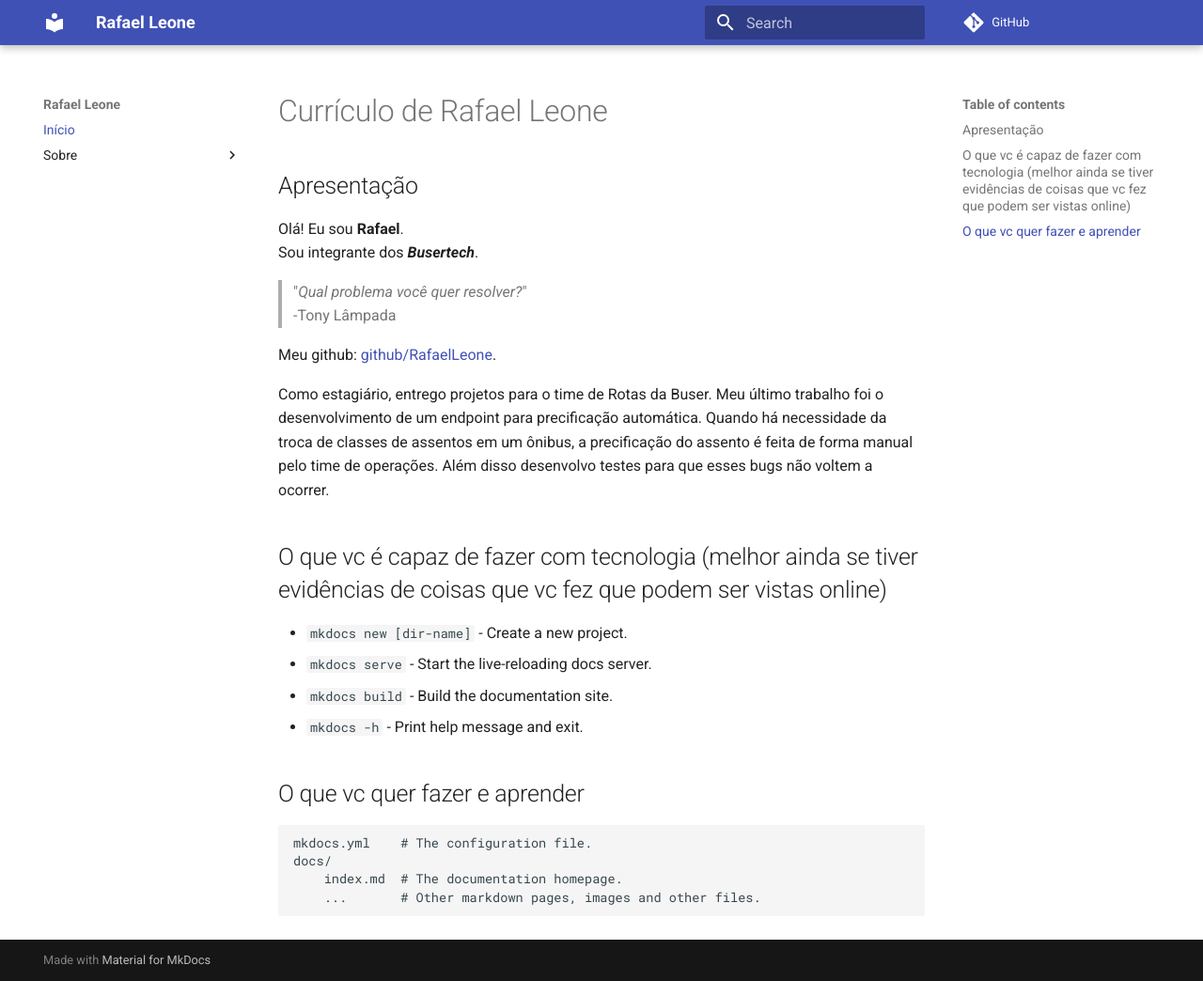
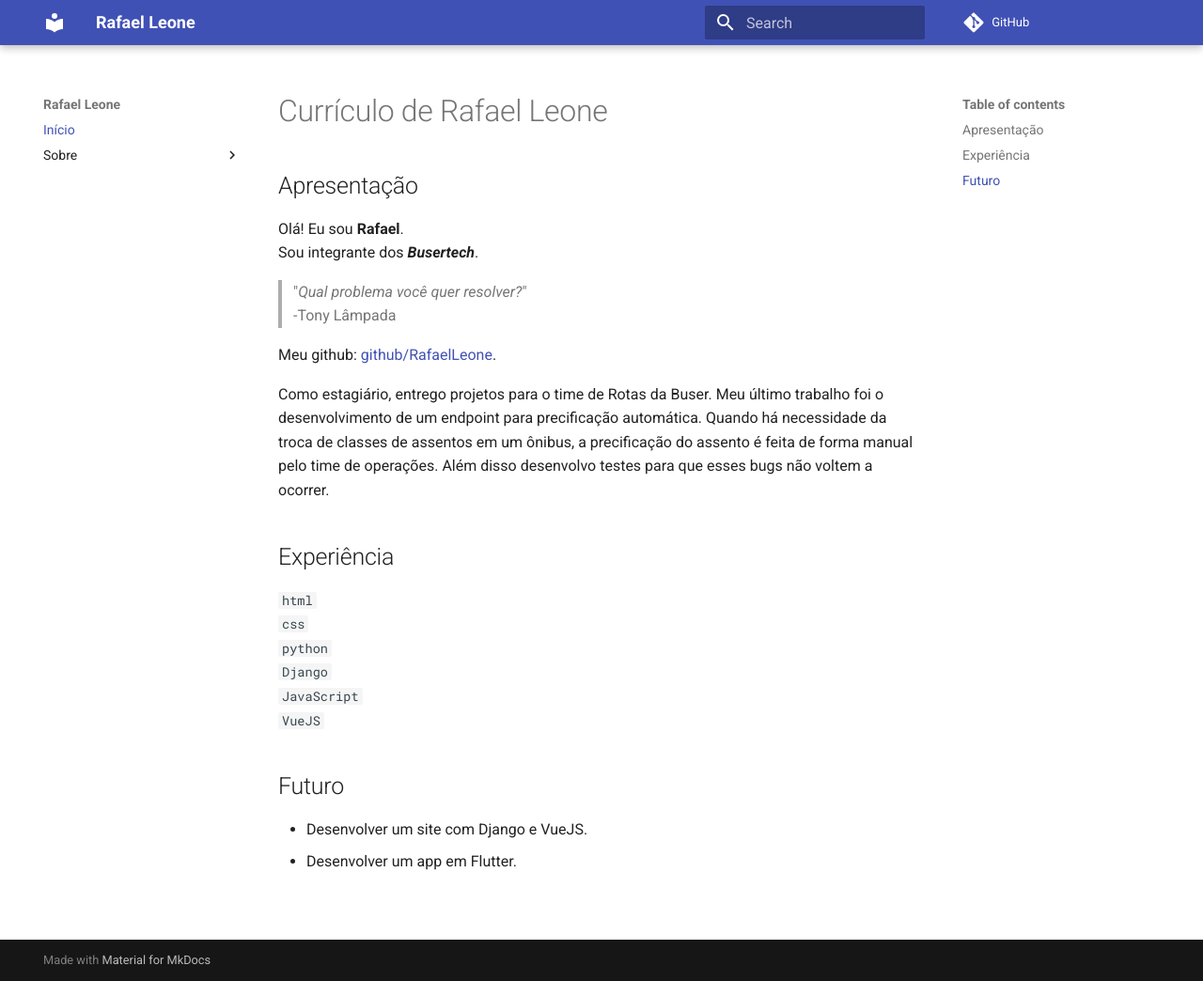
Before and after one commit to RafaelLeone/MkDocs_Curriculum, an MkDocs documentation site: the page built from docs/index.md, in a window 1280 px wide and 1044 px high. Shown: the whole window at 94% size. Built offline with MkDocs 1.6.1 and Material for MkDocs 9.7.7, drawn with Linux system fonts in a browser that asks for light colours; comment, search, counter and statistics services are not loaded.

Commit message:
template pronto

```diff
--- a/docs/index.md
+++ b/docs/index.md
@@ -3,9 +3,9 @@
 ## Apresentação
 
 Olá!
-Eu sou **Rafael**.<br>
+Eu sou **Rafael**.
 Sou integrante dos ***Busertech***.
-> "*Qual problema você quer resolver?*"<br>
+> "*Qual problema você quer resolver?*"
 > -Tony Lâmpada
 
 Meu github: [github/RafaelLeone](https://github.com/RafaelLeone).
@@ -14,16 +14,16 @@ Como estagiário, entrego projetos para o time de Rotas da Buser.
 Meu último trabalho foi o desenvolvimento de um endpoint para precificação automática. Quando há necessidade da troca de classes de assentos em um ônibus, a precificação do assento é feita de forma manual pelo time de operações.
 Além disso desenvolvo testes para que esses bugs não voltem a ocorrer.
 
-## O que vc é capaz de fazer com tecnologia (melhor ainda se tiver evidências de coisas que vc fez que podem ser vistas online)
+## Experiência
 
-* `mkdocs new [dir-name]` - Create a new project.
-* `mkdocs serve` - Start the live-reloading docs server.
-* `mkdocs build` - Build the documentation site.
-* `mkdocs -h` - Print help message and exit.
+`html`
+`css`
+`python`
+`Django`
+`JavaScript`
+`VueJS`
 
-## O que vc quer fazer e aprender
+## Futuro
 
-    mkdocs.yml    # The configuration file.
-    docs/
-        index.md  # The documentation homepage.
-        ...       # Other markdown pages, images and other files.
+- Desenvolver um site com Django e VueJS.
+- Desenvolver um app em Flutter.
```
